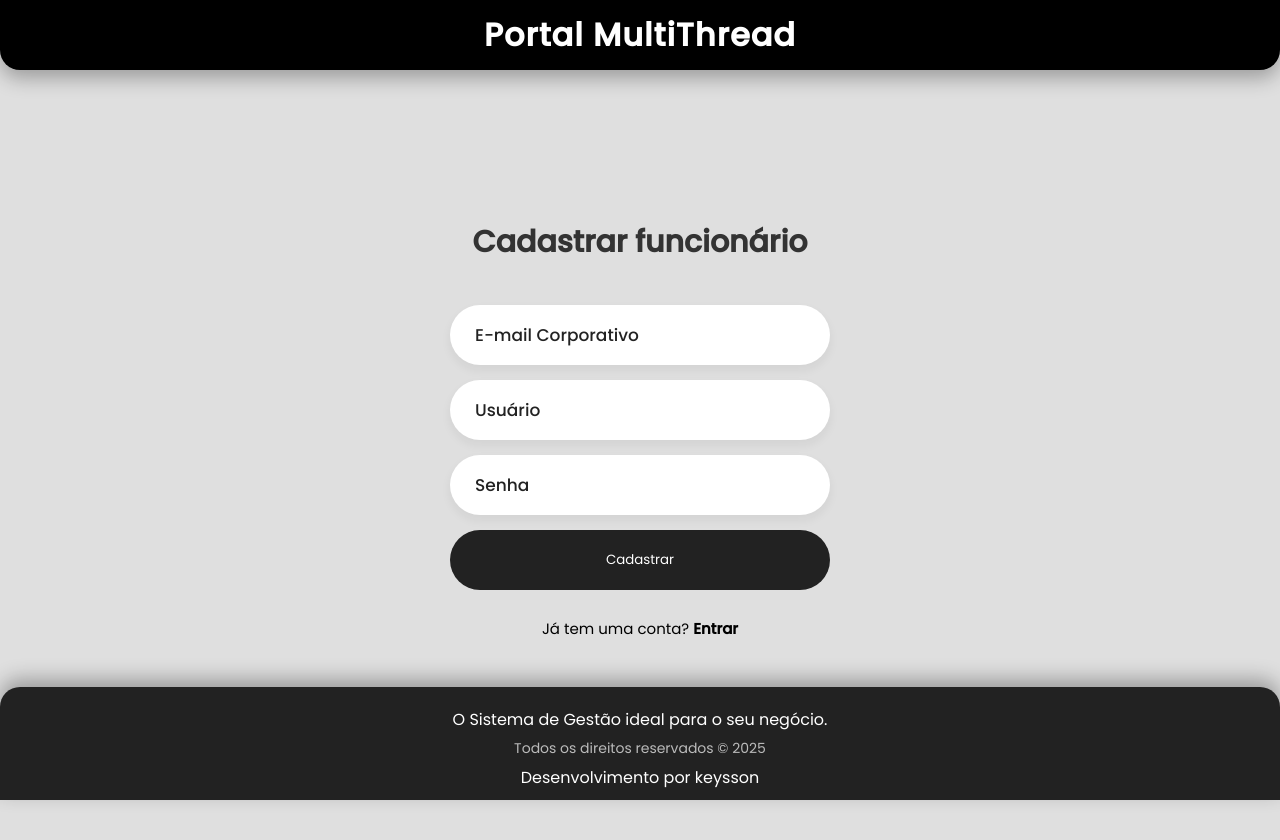
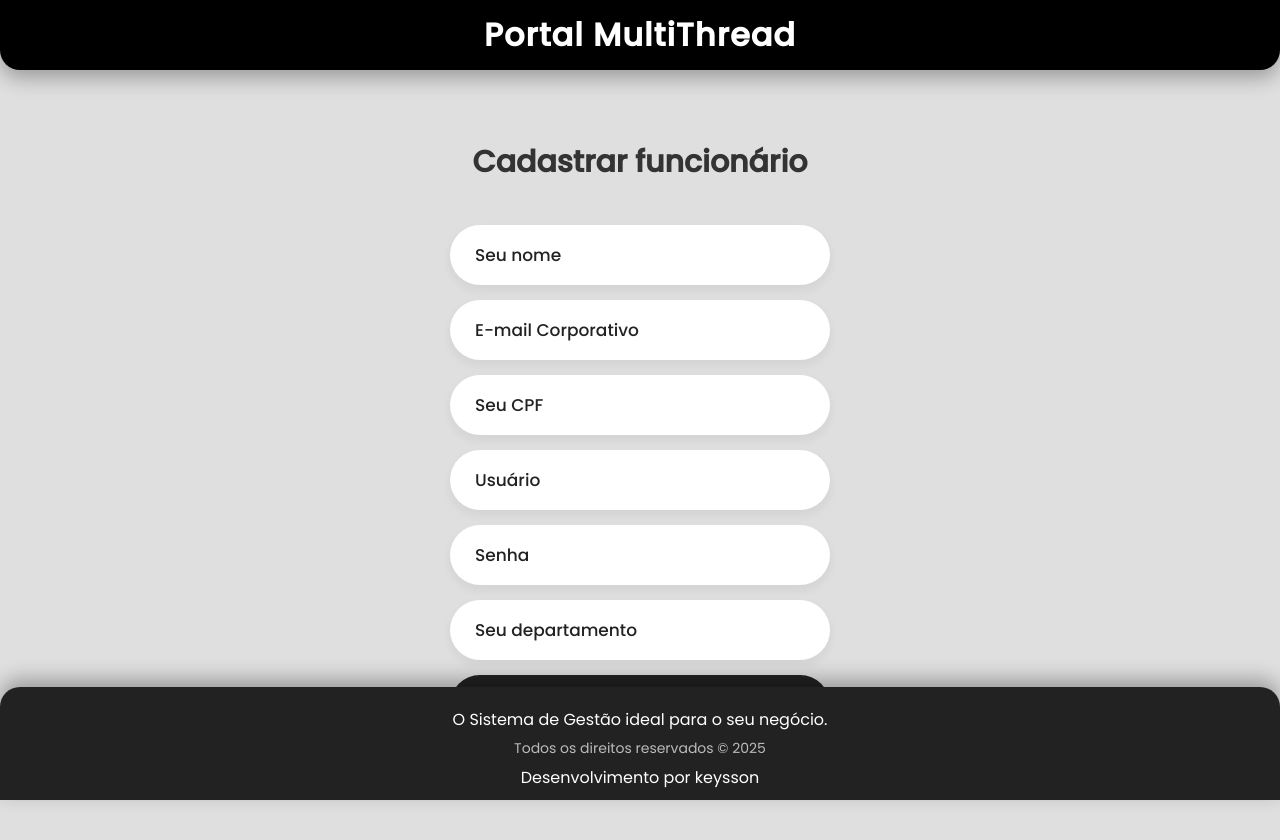
Before and after one commit to KeyssonG/api-portal-multithread, a React (Vite) app: page /cadastrar in a window 1280 px wide. Shown: the top 840 px of the page. Built offline with nearby package versions, Linux system fonts and the light colour scheme.

Commit message:
Form de login e cadastro

```diff
--- a/src/pages/Login.tsx
+++ b/src/pages/Login.tsx
@@ -20,7 +20,7 @@ const Login = () => {
 
     console.log("Dados de login:", dadosLogin);
     try {
-      const response = await fetch("http://localhost:8087/login", {
+      const response = await fetch("http://localhost:8089/login", {
         method: "POST",
         headers: {
           "Content-Type": "application/json",
--- a/src/pages/cadastroEmpresa.tsx
+++ b/src/pages/cadastroEmpresa.tsx
@@ -3,16 +3,22 @@ import styles from "../styles/CadastroEmpresa.module.css"; // CSS Module correto
 import { useNavigate } from "react-router-dom";
 
 interface FormData {
+  nome: string;
   email: string;
+  cpf: string
   username: string;
   password: string;
+  departamento: string;
 }
 
 const CadastroEmpresa: React.FC = () => {
   const [formData, setFormData] = useState<FormData>({
+    nome: "",
     email: "",
+    cpf: "",
     username: "",
     password: "",
+    departamento: ""
   });
 
   const navigate = useNavigate();
@@ -29,7 +35,7 @@ const CadastroEmpresa: React.FC = () => {
     e.preventDefault();
 
     try {
-      const response = await fetch("http://localhost:8085/register", {
+      const response = await fetch("http://localhost:8089/register", {
         method: "POST",
         headers: {
           "Content-Type": "application/json",
@@ -38,12 +44,9 @@ const CadastroEmpresa: React.FC = () => {
       });
 
       if (!response.ok) {
-        const errorData = await response.json();
-        throw new Error(errorData.message || "Erro ao cadastrar empresa");
+        throw new Error("Erro ao cadastrar empresa");
       }
 
-      const data = await response.json();
-      console.log("Cadastro realizado:", data);
       alert("Empresa cadastrada com sucesso!");
       navigate("/login");
     } catch (error) {
@@ -64,6 +67,17 @@ const CadastroEmpresa: React.FC = () => {
         </div>
 
         <form onSubmit={handleSubmit}>
+          <div className={styles["input-box"]}>
+            <input
+              className={styles["input-field"]}
+              type="name"
+              placeholder="Seu nome"
+              name="nome"
+              value={formData.nome}
+              onChange={handleChange}
+              required
+            />
+          </div>
 
           <div className={styles["input-box"]}>
             <input
@@ -72,6 +86,18 @@ const CadastroEmpresa: React.FC = () => {
               placeholder="E-mail Corporativo"
               name="email"
               value={formData.email}
+              onChange={handleChange}
+              required
+            />
+          </div>
+
+          <div className={styles["input-box"]}>
+            <input
+              className={styles["input-field"]}
+              type="text"
+              placeholder="Seu CPF"
+              name="cpf"
+              value={formData.cpf}
               onChange={handleChange}
               required
             />
@@ -101,6 +127,18 @@ const CadastroEmpresa: React.FC = () => {
             />
           </div>
 
+          <div className={styles["input-box"]}>
+            <input
+              className={styles["input-field"]}
+              type="text"
+              placeholder="Seu departamento"
+              name="departamento"
+              value={formData.departamento}
+              onChange={handleChange}
+              required
+            />
+          </div>
+
           <div className={styles["input-submit"]}>
             <button className={styles["submit-btn"]} type="submit">
               <label className={styles["submit-label"]}>Cadastrar</label>
```
